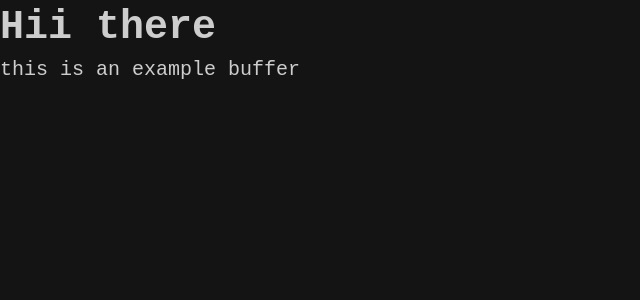
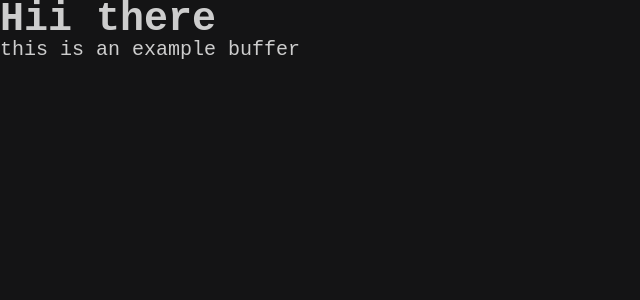
Before and after one commit to ankit792r/vague, a Preact app in the folder frontend/: page / in a window 1280 px wide. Shown: the top 300 px of the page, without its empty margins (0-640 px from the left). Built offline with nearby package versions, Linux system fonts and the light colour scheme; a small style sheet from the web is missing.

Commit message:
changed line height

```diff
--- a/frontend/src/index.css
+++ b/frontend/src/index.css
@@ -29,7 +29,7 @@ body,
 body {
   font-size: 20px;
   font-weight: normal;
-  line-height: 1.4;
+  line-height: 1;
   -webkit-font-smoothing: antialiased;
 }
 
```
